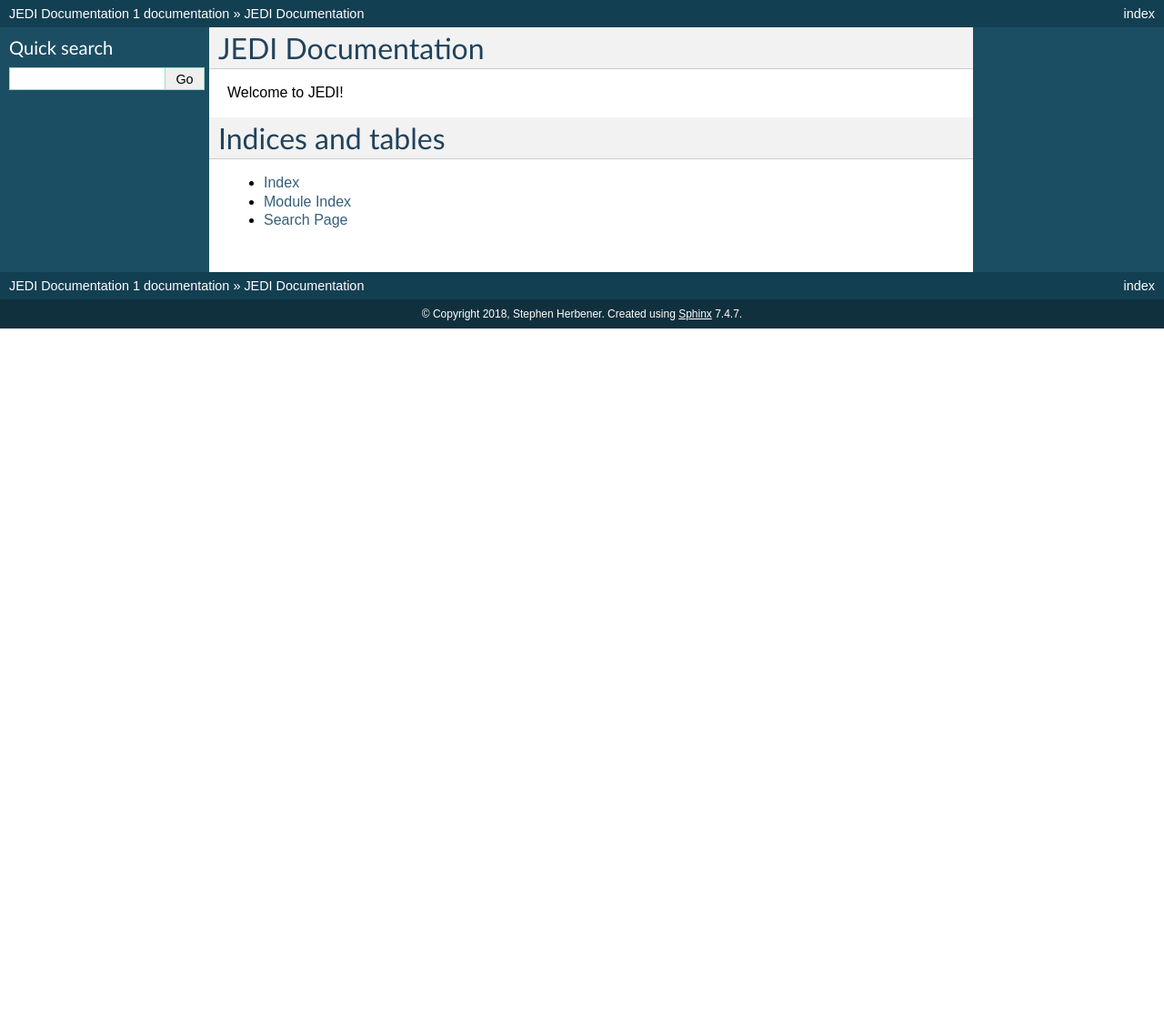
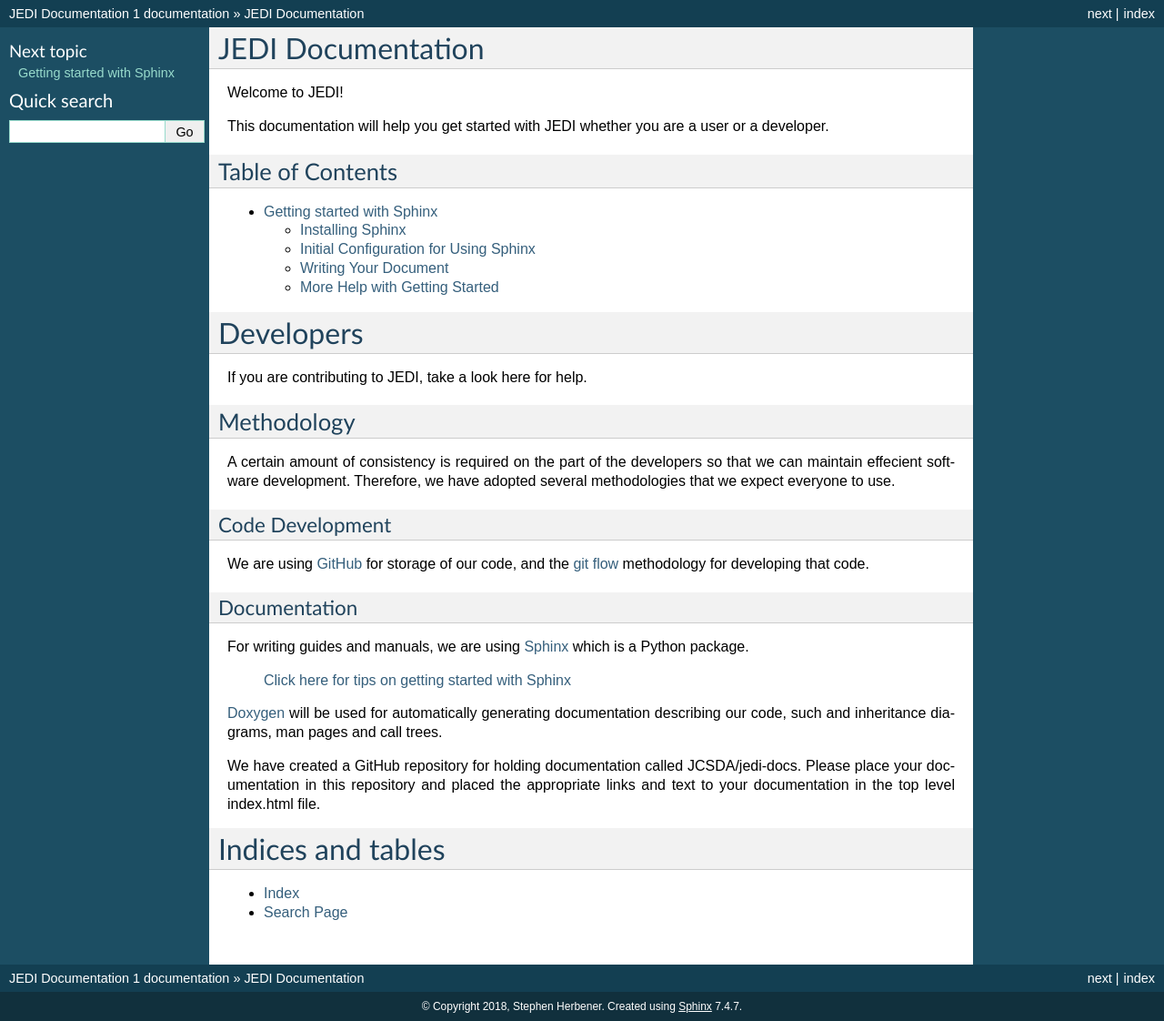
Before and after one commit to JCSDA/jedi-docs, a Sphinx documentation site: the page built from docs/index.rst, in a window 1280 px wide. Shown: the whole page at 91% size. Built offline with Sphinx 7.4.7, drawn with Linux system fonts in a browser that asks for light colours; before the commit the page ends 900 px from its top, so only the background shows below that.

Commit message:
First document: Guide to getting started with Sphinx

```diff
--- /dev/null
+++ b/docs/developer/methodology/getting-started-with-sphinx.rst
@@ -0,0 +1,126 @@
+Getting started with Sphinx
+===========================
+
+Sphinx is a Python package that can be used to create documentation in various formats that
+include HTML, LaTex and man pages.
+For input Sphinx uses reStructuredText which is a variety of markdown language.
+Markdown is a simple, easy to use textual representation of a complex markup language such
+as HTML.
+
+    `Click here for details on Sphinx <http://www.sphinx-doc.org/en/master/index.html>`_
+
+Installing Sphinx
+-----------------
+
+This step only needs to be done once for each repository when starting sphinx.
+Note that the JCSDA/jedi-docs repository has already had this step run.
+
+Assuming that you have Python installed, do the following to install Sphinx:
+
+.. code:: bash
+
+  pip  install -U sphinx  # for Python 2
+  pip3 install -U sphinx  # for Python 3
+
+
+Initial Configuration for Using Sphinx
+--------------------------------------
+
+To set up for using sphinx in a repository:
+
+.. code:: bash
+
+  cd my-repo
+  mkdir docs   # using the name "docs" will allow ReadTheDocs to find and process your files
+  cd docs
+  sphinx-quickstart       # Answer queries as shown below
+    > Separate source and build directories (y/n) [n]:        # hit return for default which
+    > Name prefix for templates and static dir [_]:           # is shown in square brackets
+    > Project name: MyProject
+    > Author name(s): Your Name                               # spaces are okay
+    > Project release []: 1.0.0                               # software version number
+    > Project language [en]:                                  # hit return for default (English)
+    > Source file suffix [.rst]:
+    > Name of your master document (without suffix) [index]:
+    > Do you want to use the epub builder (y/n) [n]:
+    > autodoc: automatically insert docstrings from modules (y/n) [n]:
+    > doctest: automatically test code snippets in doctest blocks (y/n) [n]:
+    > intersphinx: link between Sphinx documentation of different projects (y/n) [n]:
+    > todo: write "todo" entries that can be shown or hidden on build (y/n) [n]:
+    > coverage: checks for documentation coverage (y/n) [n]:
+    > imgmath: include math, rendered as PNG or SVG images (y/n) [n]:
+    > mathjax: include math, rendered in the browser by MathJax (y/n) [n]:
+    > ifconfig: conditional inclusion of content based on config values (y/n) [n]:
+    > viewcode: include links to the source code of documented Python objects (y/n) [n]:
+    > githubpages: create .nojekyll file to publish the document on GitHub pages (y/n) [n]: y
+    > Create Makefile? (y/n) [y]:
+    > Create Windows command file? (y/n) [y]: n
+
+This creates a configuration file (conf.py, which can be subsequently edited), a Makefile for
+creating you document in different formats (e.g., HTML) and an initial index.rst file.
+Also, directories are created for holding the output of make (_build), custom HTML templates
+(_templates) and custom stylesheets (_static).
+
+Sphinx has different "themes" which set the style of your html pages.
+ReadTheDocs can pick up on these themes and if the theme is called "default", then
+ReadTheDocs will substitute its own page style.
+However, sphinx-quickstart writes the conf.py file with a theme called "alabaster".
+To change the theme to default (which looks nice in both Sphinx and ReadTheDocs), do
+the following:
+
+.. code:: bash
+
+  vi conf.py  # substitute your favorite editor
+    # find the line: html_theme = 'alabaster'
+    # change 'alabaster' to 'default'
+
+Writing Your Document
+---------------------
+
+Take a look in the index.rst file that was created by sphinx-quickstart.
+It has a table of contents, specified by the "toctree" directive.
+Whenever you add another .rst file, place a reference to that file in the table of contents.
+Note that the string you entered for your project's name appears in several places in the
+index.rst file.
+At the bottom, note the creation of an index ("genindex" directive).
+Entries in the index are created wherever you place an "index" directive in the text of your
+.rst files.
+
+reStructuredText is easy to use, yet it has an extensive set of features.
+Probabaly the best way to get going is to look up examples on the web.
+Also, the sphinx website has a great primer for reStructuredText which can be viewed by
+clicking the link below.
+
+    `Details on reStructuredText <http://www.sphinx-doc.org/en/master/rest.html>`_
+
+Once you are ready to build your documentation, run:
+
+.. code:: bash
+
+  cd my-repo/docs  # the directory you were in when you ran sphinx-quickstart
+  make html        # create web pages
+  make latex       # create a LaTex manual
+  make latexpdf    # create pdf from the LaTex files
+  make man         # create man pages
+
+After running make, the output will appear in the _build directory in a subdirectory
+corresponding to the output format you selected (e.g., _build/html for the output of
+"make html").
+
+HTML pages can be viewed using the URL file form.
+If you built your HTML in the directory
+
+    /users/me/my-repo/docs/_build/html
+
+then use the following URL to view your pages
+
+    \file:://users/me/my-repo/docs/_build/html/index.html
+
+
+
+More Help with Getting Started
+------------------------------
+
+See the following link for more details on building documents with sphinx:
+
+    `Details on document building <http://www.sphinx-doc.org/en/master/usage/quickstart.html>`_
--- a/docs/index.rst
+++ b/docs/index.rst
@@ -6,15 +6,55 @@
 JEDI Documentation
 ==================
 
+Welcome to JEDI!
+
+This documentation will help you get started with JEDI whether you are a user or a developer.
+
+Table of Contents
+-----------------
+
 .. toctree::
    :maxdepth: 2
-   :caption: Contents:
 
-Welcome to JEDI!
+   developer/methodology/getting-started-with-sphinx
+
+Developers
+==========
+
+If you are contributing to JEDI, take a look here for help.
+
+Methodology
+-----------
+
+A certain amount of consistency is required on the part of the developers so that we can
+maintain effecient software development.
+Therefore, we have adopted several methodologies that we expect everyone to use.
+
+Code Development
+^^^^^^^^^^^^^^^^
+
+We are using `GitHub <https://github.com/>`_ for storage of our code, and the
+`git flow <http://nvie.com/posts/a-successful-git-branching-model/>`_
+methodology for developing that code.
+
+Documentation
+^^^^^^^^^^^^^
+
+For writing guides and manuals, we are using
+`Sphinx <http://www.sphinx-doc.org/en/master/index.html>`_ which is a Python package.
+
+    `Click here for tips on getting started with Sphinx <developer/methodology/getting-started-with-sphinx.html>`_
+
+`Doxygen <http://www.stack.nl/~dimitri/doxygen/>`_ will be used for automatically
+generating documentation describing our code, such and inheritance diagrams, man
+pages and call trees.
+
+We have created a GitHub repository for holding documentation called JCSDA/jedi-docs.
+Please place your documentation in this repository and placed the appropriate links and text
+to your documentation in the top level index.html file.
 
 Indices and tables
 ==================
 
 * :ref:`genindex`
-* :ref:`modindex`
 * :ref:`search`
```
